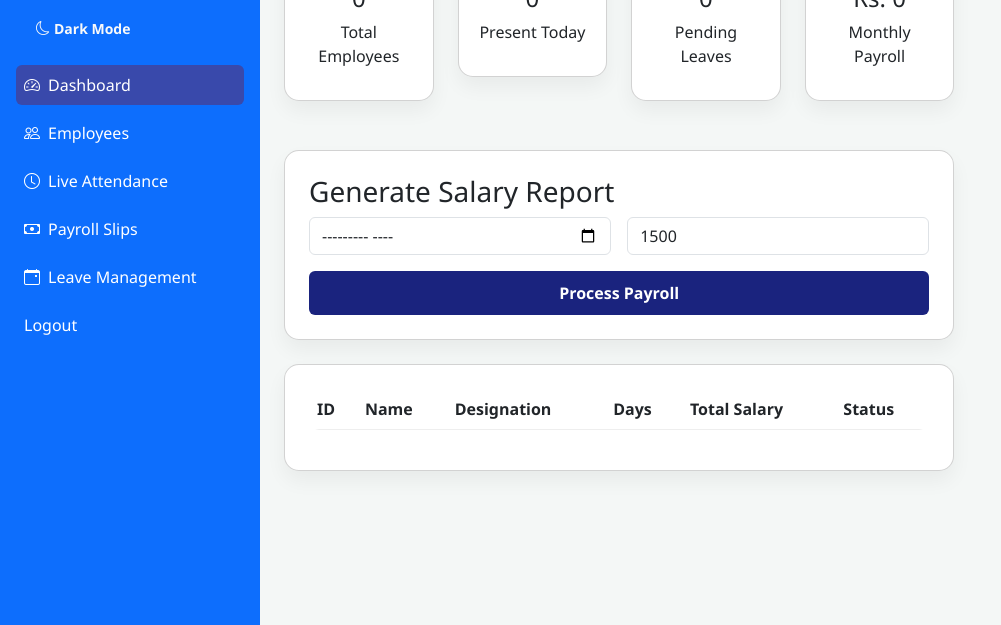
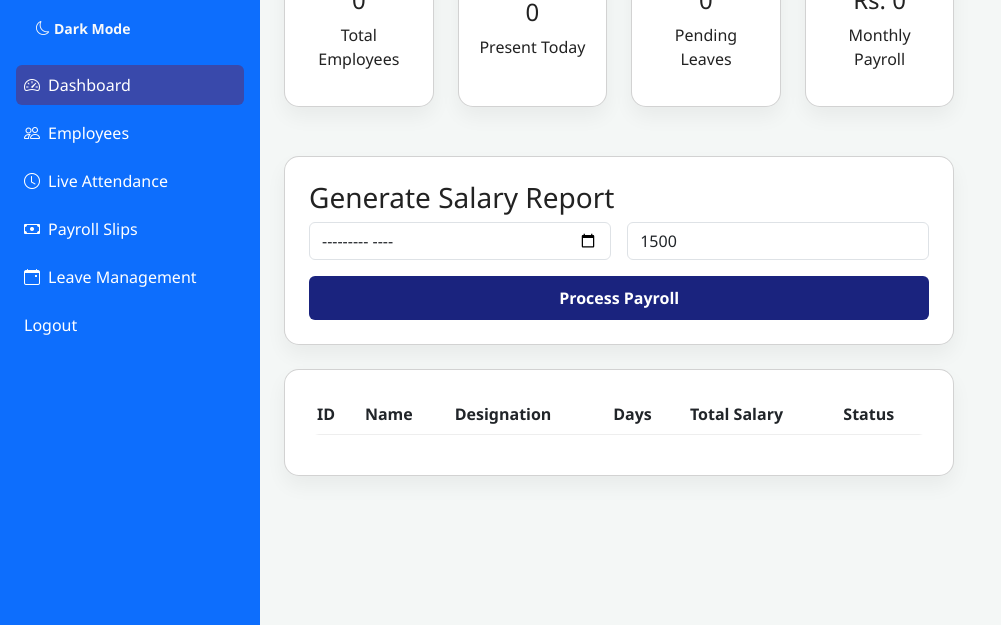
Before and after one commit to futuredesignshowroom/Hr-Payrool, a website: page index.html in a window 1280 px wide. Shown: the part 175-800 px from the top of the page, without its empty margins (0-1001 px from the left). Drawn offline with nearby package versions, Linux system fonts and the light colour scheme.

Commit message:
Fix CSS syntax errors, configure Jest for ES modules, add .gitignore

```diff
--- a/package.json
+++ b/package.json
@@ -8,6 +8,9 @@
     "test": "jest"
   },
   "devDependencies": {
+    "@babel/core": "^7.28.5",
+    "@babel/preset-env": "^7.28.5",
+    "babel-jest": "^30.2.0",
     "jest": "^29.7.0",
     "jest-environment-jsdom": "^29.7.0"
   },
--- a/style.css
+++ b/style.css
@@ -1,5 +1,6 @@
-:root { --primary: #1a237e; --secondary: #3949ab; --success: #2e7d32; --danger: #d32f2f; --light: #f4f7f6; }
-body { font-family: 'Segoe UI', sans-serif; margin: 0; background: var(--light); display: flex; }
+:root { --primary: #1a237e; --secondary: #3949ab; --success: #2e7d32; --danger: #d32f2f; --bg: #f4f7f6; --text: #222; --card-bg: #ffffff; }
+[data-bs-theme="dark"] { --bg: #0b1220; --text: #e6eef8; --card-bg: #0f1724; }
+body { font-family: 'Segoe UI', sans-serif; margin: 0; background: var(--bg); color: var(--text); display: flex; }
 .sidebar { width: 260px; background: var(--primary); color: white; height: 100vh; padding: 25px; position: fixed; box-shadow: 2px 0 5px rgba(0,0,0,0.1); }
 .sidebar-logo { width: 100%; max-width: 190px; margin-bottom: 40px; filter: brightness(0) invert(1); }
 .sidebar a { display: block; color: rgba(255,255,255,0.8); text-decoration: none; padding: 15px; margin-bottom: 8px; border-radius: 8px; transition: 0.3s; }
@@ -11,7 +12,7 @@ body { font-family: 'Segoe UI', sans-serif; margin: 0; background: var(--light);
 }
 .header-flex { display: flex; justify-content: space-between; align-items: center; margin-bottom: 30px; }
 .brand-title { font-size: 28px; font-weight: 800; color: var(--primary); margin: 0; }
-.card { background: white; padding: 25px; border-radius: 15px; box-shadow: 0 10px 20px rgba(0,0,0,0.05); margin-bottom: 25px; }
+.card { background: var(--card-bg); padding: 25px; border-radius: 15px; box-shadow: 0 10px 20px rgba(0,0,0,0.05); margin-bottom: 25px; color: var(--text); }
 .stats-grid { display: grid; grid-template-columns: repeat(auto-fit, minmax(200px, 1fr)); gap: 20px; margin-bottom: 30px; }
 .stat-card { padding: 20px; border-radius: 12px; color: white; }
 table { width: 100%; border-collapse: collapse; border-radius: 10px; overflow: hidden; background: white; }
@@ -28,3 +29,17 @@ input { padding: 12px; border: 1px solid #ddd; border-radius: 6px; outline: none
     .main-content { margin-left: 0; }
     body { flex-direction: column; }
 }
+
+/* Dashboard stat cards: make them equal height and center content */
+.main-content .row.mb-4 > [class*="col-"] > .card {
+    min-height: 140px;
+    display: flex;
+    flex-direction: column;
+    justify-content: center;
+    align-items: center;
+}
+
+/* Slightly darker card shadow in dark mode */
+[data-bs-theme="dark"] .card {
+    box-shadow: 0 6px 18px rgba(0,0,0,0.35);
+}
```
Also changed, not shown: __tests__/utils.test.js (+1 -1 lines), babel.config.js (added, +12 -0 lines), 2 other files.
